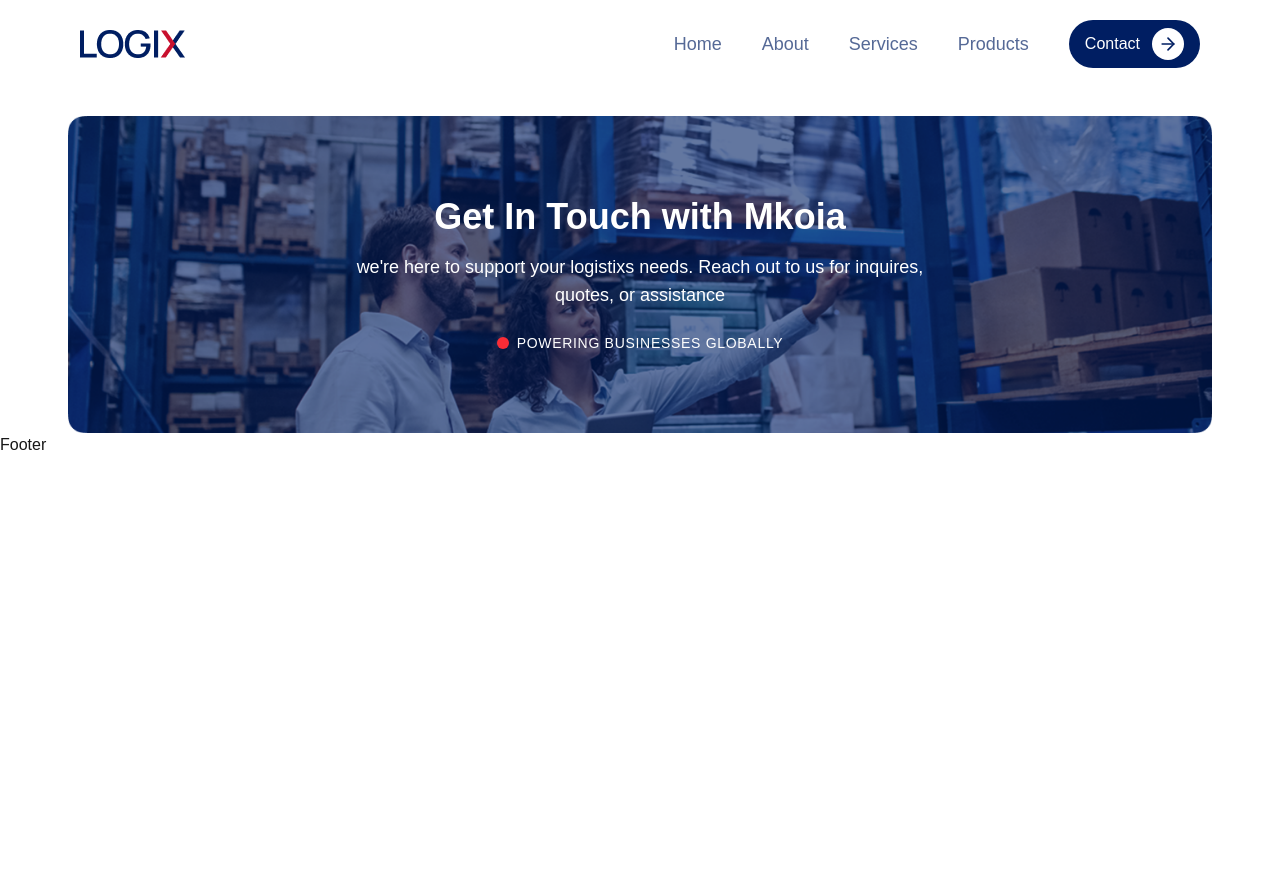
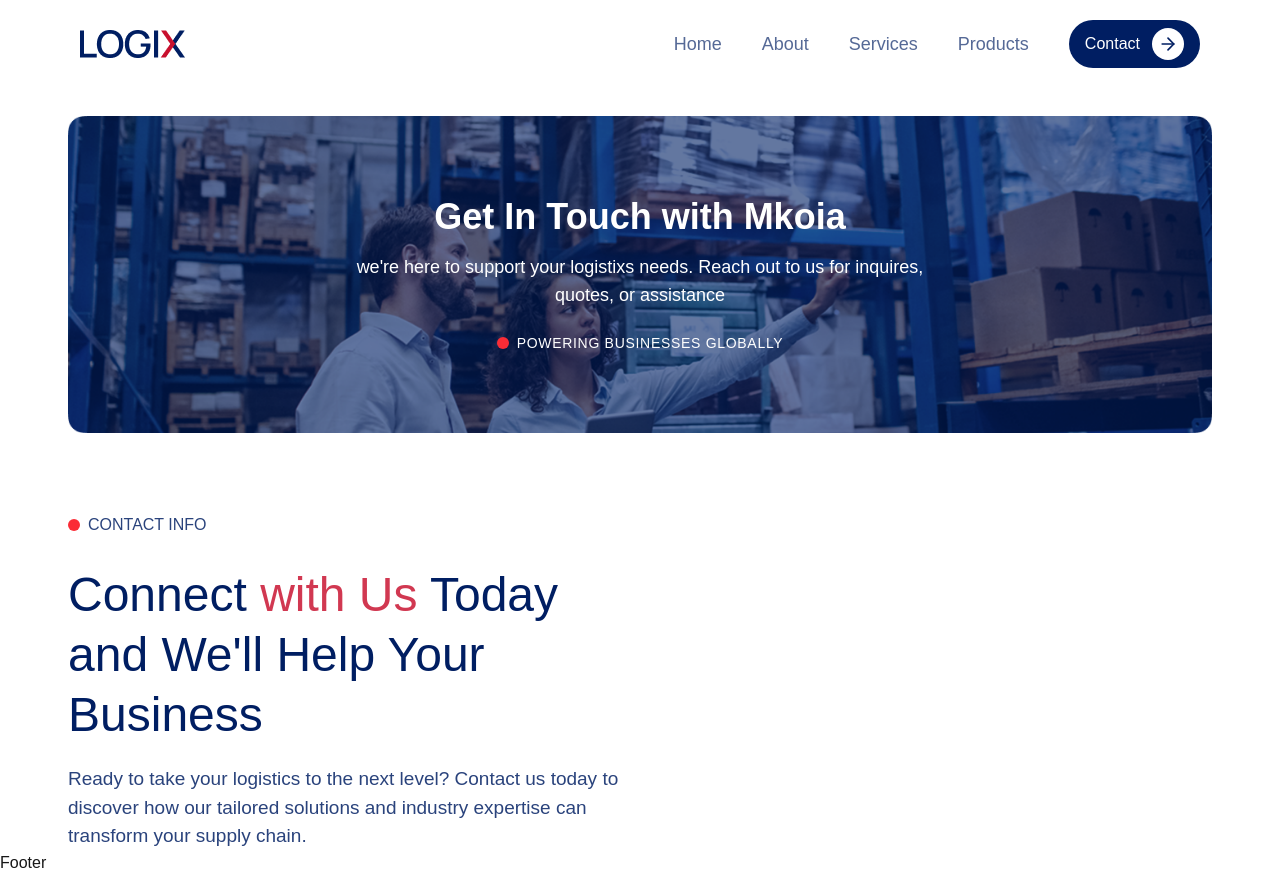
Before and after one commit to sergiojaa/Mkoia_logistic_company, a Next.js app: page /contact in a window 1280 px wide. Before the commit the page ends 800 px from the top, so only its background shows below. Built offline with nearby package versions, Linux system fonts and the light colour scheme.

Commit message:
fix gaps

```diff
--- /dev/null
+++ b/app/components/contact/ContactInfo.tsx
@@ -0,0 +1,18 @@
+import React from 'react'
+
+export default function ContactInfo() {
+    return (
+        <div className='w-full mt-20'>
+            <div className='flex flex-col gap-7'>
+                <div className="flex items-center">
+                    <div className="w-2 h-2 md:w-3 md:h-3 rounded-full bg-red-500 mr-2"></div>
+                    <p className=" text-[#2A437C]">CONTACT INFO</p>
+                </div>
+                <div className='flex flex-col gap-5'>
+                    <h2 className='text-[#001E62]  text-4xl md:text-5xl  max-w-[545px] leading-tight'>Connect <span className='text-[#D13851]'>with Us</span> Today and We'll Help Your Business</h2>
+                    <p className='text-[#2A437C] text-[19px] max-w-[595px]'>Ready to take your logistics to the next level? Contact us today to discover how our tailored solutions and industry expertise can transform your supply chain.</p>
+                </div>
+            </div>
+        </div>
+    )
+}
--- a/app/contact/page.tsx
+++ b/app/contact/page.tsx
@@ -1,10 +1,12 @@
 import React from 'react'
 import Banner from '../components/contact/Banner'
+import ContactInfo from '../components/contact/ContactInfo'
 export default function page() {
     return (
         <div className='max-w-[1200px] px-7 mt-7 mx-auto'>
             <div>
                 <Banner />
+                <ContactInfo />
             </div>
 
         </div>
```
